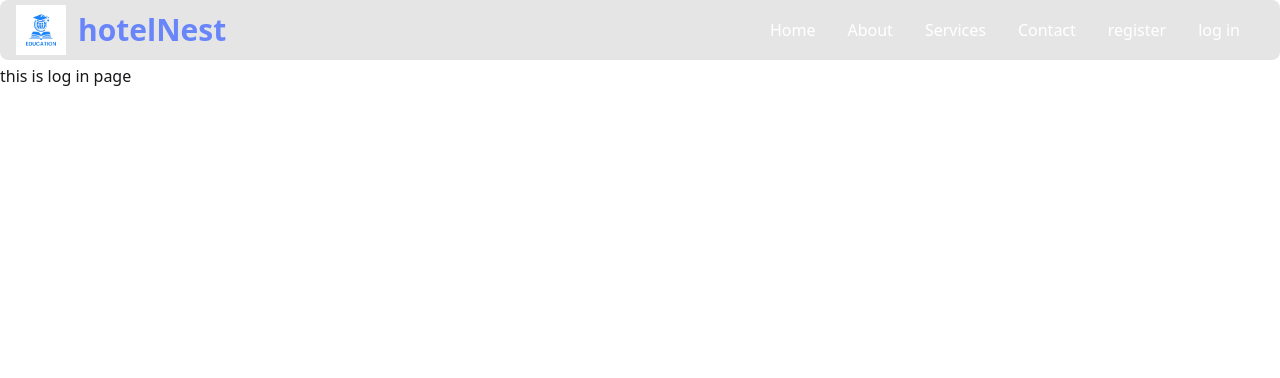
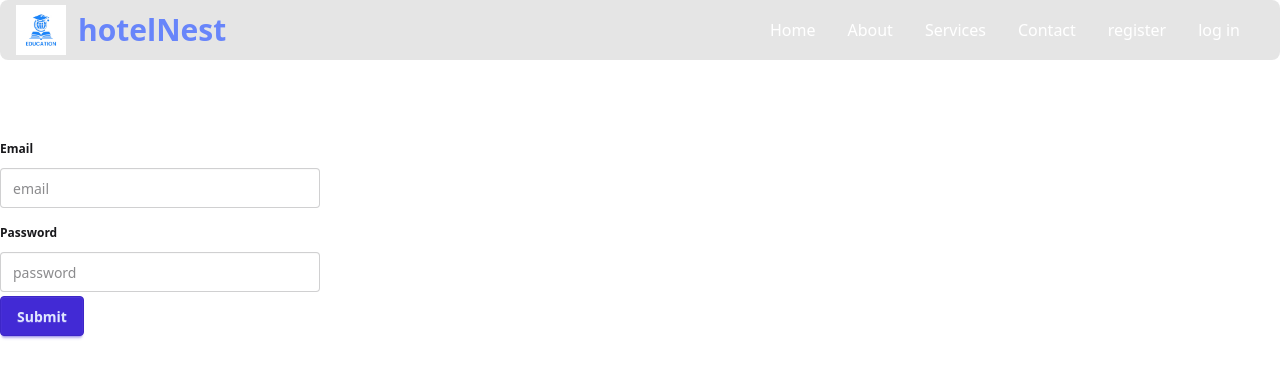
Before and after one commit to jahidmbpi/hostel-Nest-client, a React (Vite) app: page /login in a window 1280 px wide. Shown: the top 378 px of the page. Built offline with nearby package versions, Linux system fonts and the light colour scheme.

Commit message:
create log in page and implement singhin

```diff
--- a/src/components/athentication/login/LogIn.jsx
+++ b/src/components/athentication/login/LogIn.jsx
@@ -1,11 +1,53 @@
+import { useContext } from "react";
 
+import { AuthContext } from "../../provider/Provider";
+import { useForm } from "react-hook-form";
 
 const LogIn = () => {
-    return (
-        <div>
-            <h2 className="text2xl">this is log in page </h2>
-        </div>
-    );
+  const { singIn } = useContext(AuthContext);
+  const { register, handleSubmit, reset } = useForm();
+  console.log(singIn);
+  const onSubmit = (data) => {
+    console.log(data);
+    singIn(data.email, data.password)
+      .then((res) => {
+        const user = res.user;
+        console.log(user);
+        console.log("user singh up succesfully");
+        reset();
+      })
+      .catch((error) => {
+        console.log(error);
+      });
+  };
+  return (
+    <div className="min-h-screen">
+      <div className="mt-16">
+        <form onSubmit={handleSubmit(onSubmit)}>
+          <div className="fieldset">
+            <legend className="fieldset-legend">Email</legend>
+            <input
+              {...register("email")}
+              type="text"
+              className="input"
+              placeholder="email"
+            />
+          </div>
+          <div className="fieldset">
+            <legend className="fieldset-legend">Password</legend>
+            <input
+              {...register("password")}
+              type="password"
+              className="input"
+              placeholder="password"
+            />
+          </div>
+
+          <input className="btn btn-primary" type="submit" />
+        </form>
+      </div>
+    </div>
+  );
 };
 
 export default LogIn;
--- a/src/components/provider/Provider.jsx
+++ b/src/components/provider/Provider.jsx
@@ -1,5 +1,8 @@
 /* eslint-disable react-refresh/only-export-components */
-import { createUserWithEmailAndPassword } from "firebase/auth";
+import {
+  createUserWithEmailAndPassword,
+  signInWithEmailAndPassword,
+} from "firebase/auth";
 import { createContext } from "react";
 import auth from "../../../firebase.config";
 
@@ -10,10 +13,14 @@ const Provider = ({ children }) => {
     return createUserWithEmailAndPassword(auth, email, password);
   };
 
-  const user = "jahid";
+  //    singh in email and password
+  const singIn = (email, password) => {
+    return signInWithEmailAndPassword(auth, email, password);
+  };
+
   const authInfo = {
-    user,
     singUp,
+    singIn,
   };
 
   return (
```
